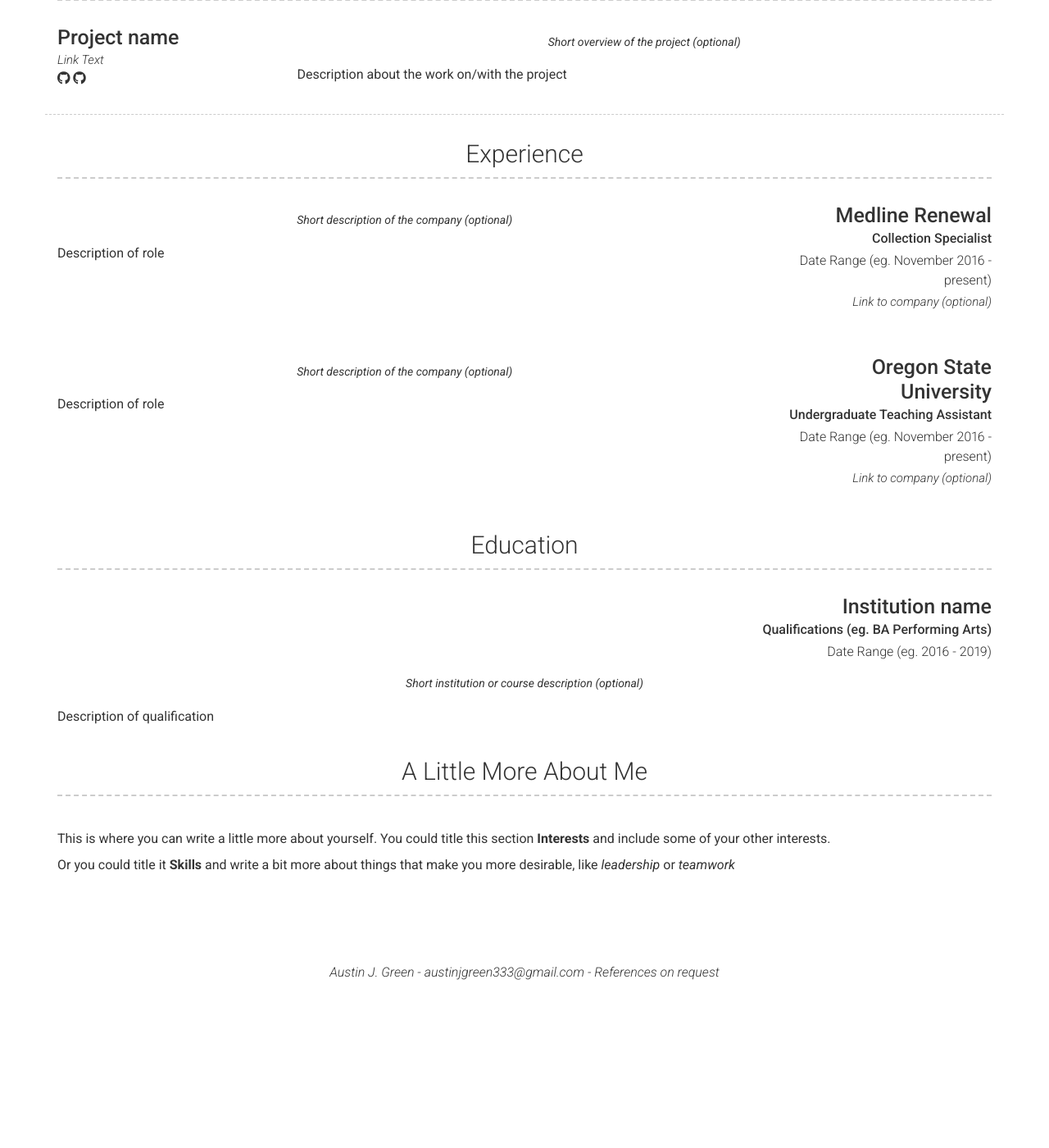
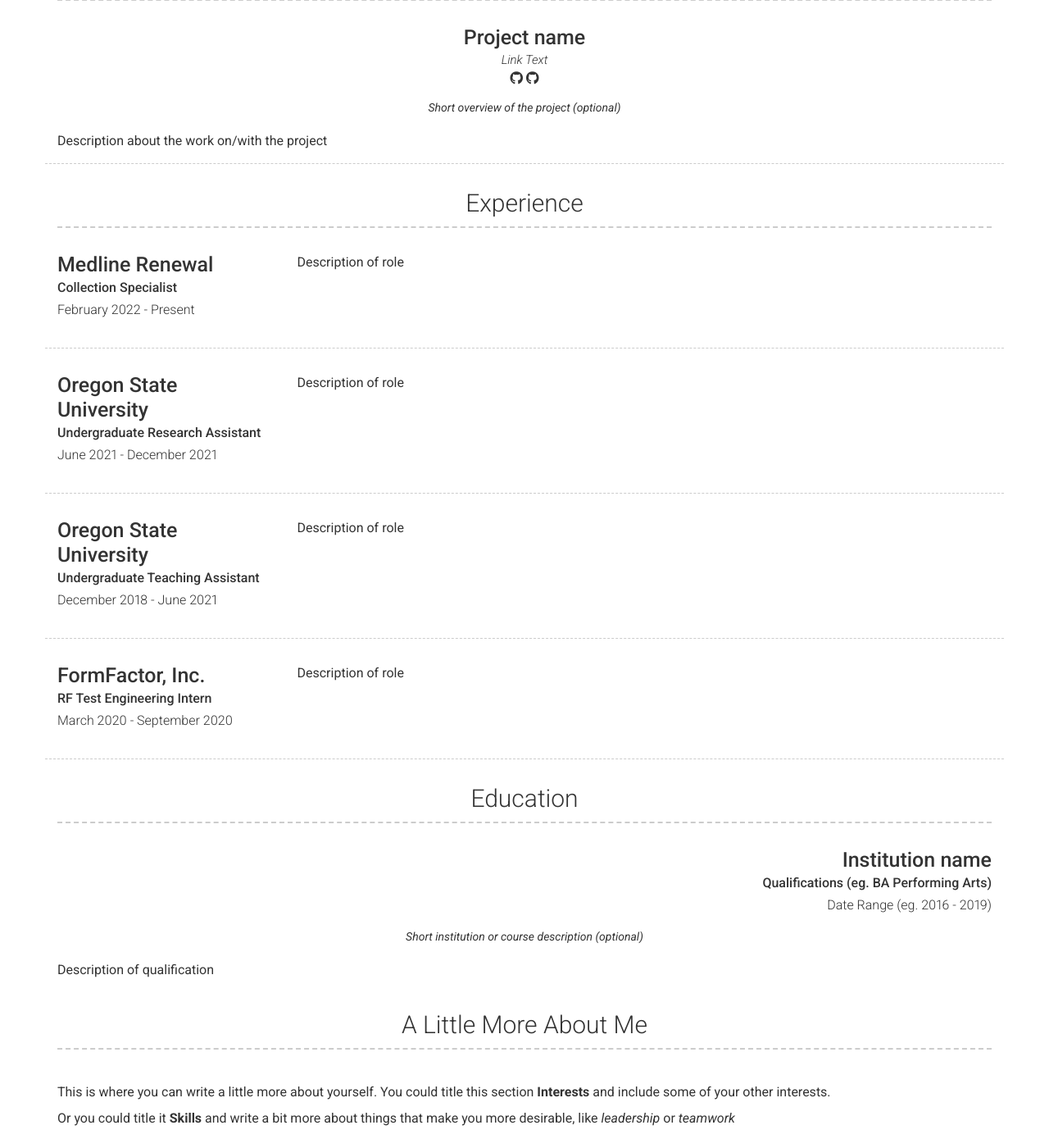
Before and after one commit to AustinJGreen333/AustinJGreen333.github.io, a Jekyll site: the page built from index.md, in a window 1280 px wide and 1400 px high, scrolled down 1007 px. Shown: the whole window at 82% size. Built offline with Jekyll 4.4.1, drawn with Linux system fonts in a browser that asks for light colours; nearby versions of some CDN libraries; before the commit the page ends 2213 px from its top, so only the background shows below that.

Commit message:
Profile info hotfix

```diff
--- a/_config.yml
+++ b/_config.yml
@@ -50,7 +50,7 @@ youtube_username: jekyll
 
 # About Section
 # about_title: About Me (Use this to override about section title)
-about_profile_image: images/AustinEdit-3.jpg
+about_profile_image: images/About.png
 about_content: | # this will include new lines to allow paragraphs
   Howdy, my name is Austin Green!
 
@@ -66,7 +66,7 @@ content:
   - title: Projects # Title for the section
     layout: list # Type of content section (list/text)
     content:
-      - layout: left
+      - layout: top-middle
         border:
           weak # Value of `weak` will display a weak border below this item. # Any
           # other value (or no value) means no border will be displayed
@@ -87,22 +87,32 @@ content:
   - title: Experience
     layout: list
     content:
-      - layout: right
+      - layout: left
+        border: weak
         title: Medline Renewal
         sub_title: Collection Specialist
-        caption: Date Range (eg. November 2016 - present)
-        link: Link to company (optional)
-        quote: >
-          Short description of the company (optional)
+        caption: February 2022 - Present
         description: | # this will include new lines to allow paragraphs
           Description of role
-      - layout: right
+      - layout: left
+        border: weak
+        title: Oregon State University
+        sub_title: Undergraduate Research Assistant
+        caption: June 2021 - December 2021
+        description: | # this will include new lines to allow paragraphs
+          Description of role
+      - layout: left
+        border: weak
         title: Oregon State University
         sub_title: Undergraduate Teaching Assistant
-        caption: Date Range (eg. November 2016 - present)
-        link: Link to company (optional)
-        quote: >
-          Short description of the company (optional)
+        caption: December 2018 - June 2021
+        description: | # this will include new lines to allow paragraphs
+          Description of role
+      - layout: left
+        border: weak
+        title: FormFactor, Inc.
+        sub_title: RF Test Engineering Intern
+        caption: March 2020 - September 2020
         description: | # this will include new lines to allow paragraphs
           Description of role
   - title: Education
```
